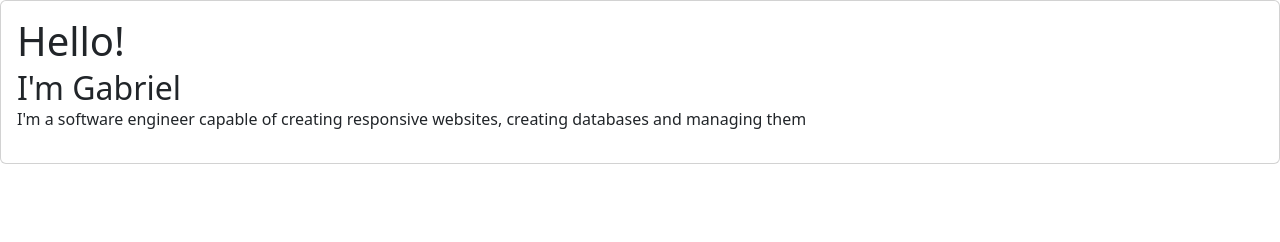
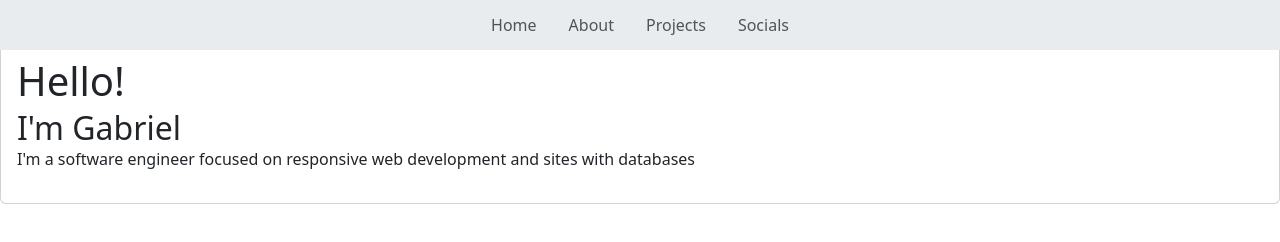
Before and after one commit to Gabriel-QnS/Gabriel-QnS.github.io, a website: page index.html in a window 1280 px wide. Drawn offline with nearby package versions, Linux system fonts and the light colour scheme.

Commit message:
navbar done

```diff
--- a/assets/css/styles.css
+++ b/assets/css/00_styles.css
@@ -1,3 +1,5 @@
+ @import url("./01_intro-section.css");
+
 :root{
     --fav-icecream: pink;
 }
@@ -17,3 +19,17 @@
       color: #222;
     }
   }
+
+  main{
+    position: relative;
+  }
+
+  nav#navigation{
+    position: fixed;
+    top: 0;
+    left: 0;
+    z-index: 1;
+    width: 100%;
+    min-height: 5vh;
+    height: 50px;
+  }
--- /dev/null
+++ b/assets/css/01_intro-section.css
@@ -0,0 +1,4 @@
+section#intro{
+    height: 90vh;
+    margin-top: 5vh;
+  }
--- a/index.html
+++ b/index.html
@@ -4,18 +4,68 @@
     <meta charset="UTF-8">
     <meta name="viewport" content="width=device-width, initial-scale=1.0">
     <link rel="stylesheet" href="node_modules/bootstrap/dist/css/bootstrap.css">
-    <link rel="stylesheet" href="assets/css/styles.css">
+    <link rel="stylesheet" href="assets/css/00_styles.css">
     <title>Gabriel Rengifo</title>
 </head>
 <body>
     <script src="node_modules/bootstrap/dist/js/bootstrap.bundle.js"></script>
     <main>
-        <section id="intro">
+
+        <!-- nav bar area -->
+
+            <nav class="navbar navbar-expand-sm bg-body-secondary" id="navigation">
+                <div class="container-fluid">
+                    <div class="collapse navbar-collapse d-flex justify-content-center" id="navbarNav">
+                        <ul class="navbar-nav d-flex flex-row gap-3">
+                          <li class="nav-item">
+                            <a class="nav-link" aria-current="page" href="#">Home</a>
+                          </li>
+                          <li class="nav-item">
+                            <a class="nav-link" href="#">About</a>
+                          </li>
+                          <li class="nav-item">
+                            <a class="nav-link" href="#">Projects</a>
+                          </li>
+                          <li class="nav-item">
+                            <a class="nav-link" href="#">Socials</a>
+                          </li>
+                        </ul>
+                    </div>
+                </div>
+            </nav>
+
+            <!-- <nav class="navbar navbar-expand bg-body-tertiary"> MODEL FOR REFERENCE
+                <div class="container-fluid">
+                  <a class="navbar-brand" href="#">Navbar</a>
+                  <button class="navbar-toggler" type="button" data-bs-toggle="collapse" data-bs-target="#navbarNav" aria-controls="navbarNav" aria-expanded="false" aria-label="Toggle navigation">
+                    <span class="navbar-toggler-icon"></span>
+                  </button>
+                  <div class="collapse navbar-collapse" id="navi">
+                    <ul class="navbar-nav">
+                      <li class="nav-item">
+                        <a class="nav-link active" aria-current="page" href="#">Home</a>
+                      </li>
+                      <li class="nav-item">
+                        <a class="nav-link" href="#">Features</a>
+                      </li>
+                      <li class="nav-item">
+                        <a class="nav-link" href="#">Pricing</a>
+                      </li>
+                      <li class="nav-item">
+                        <a class="nav-link disabled" aria-disabled="true">Disabled</a>
+                      </li>
+                    </ul>
+                  </div>
+                </div>
+              </nav> -->
+
+        <section id="intro" class="">
             <div class="card">
+                <div class="card-img"></div>
                 <div class="card-body">
                     <h1 class="card-title">Hello!</h1>
                     <h2 class="card-subtitle">I'm Gabriel</h2>
-                    <p>I'm a software engineer capable of creating responsive websites, creating databases and managing them</p>
+                    <p>I'm a software engineer focused on responsive web development and sites with databases</p>
                 </div>
             </div>
         </section>
```
